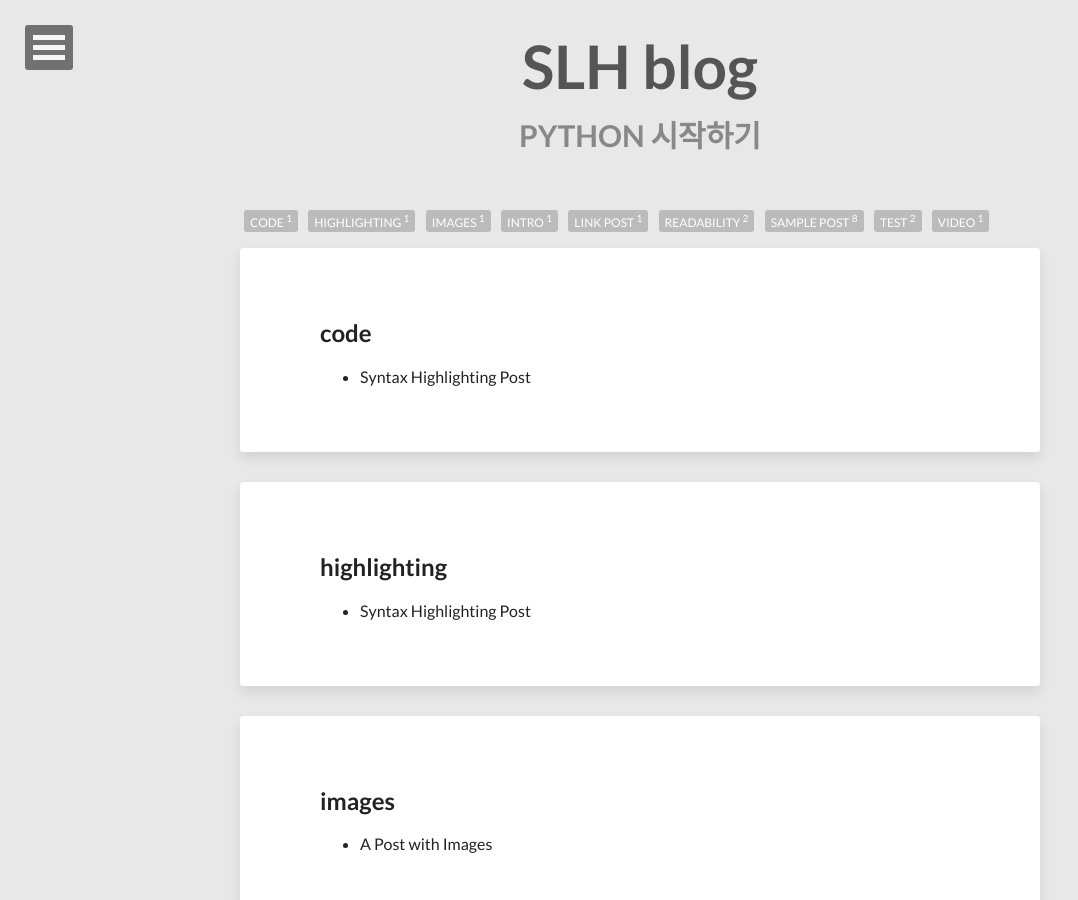
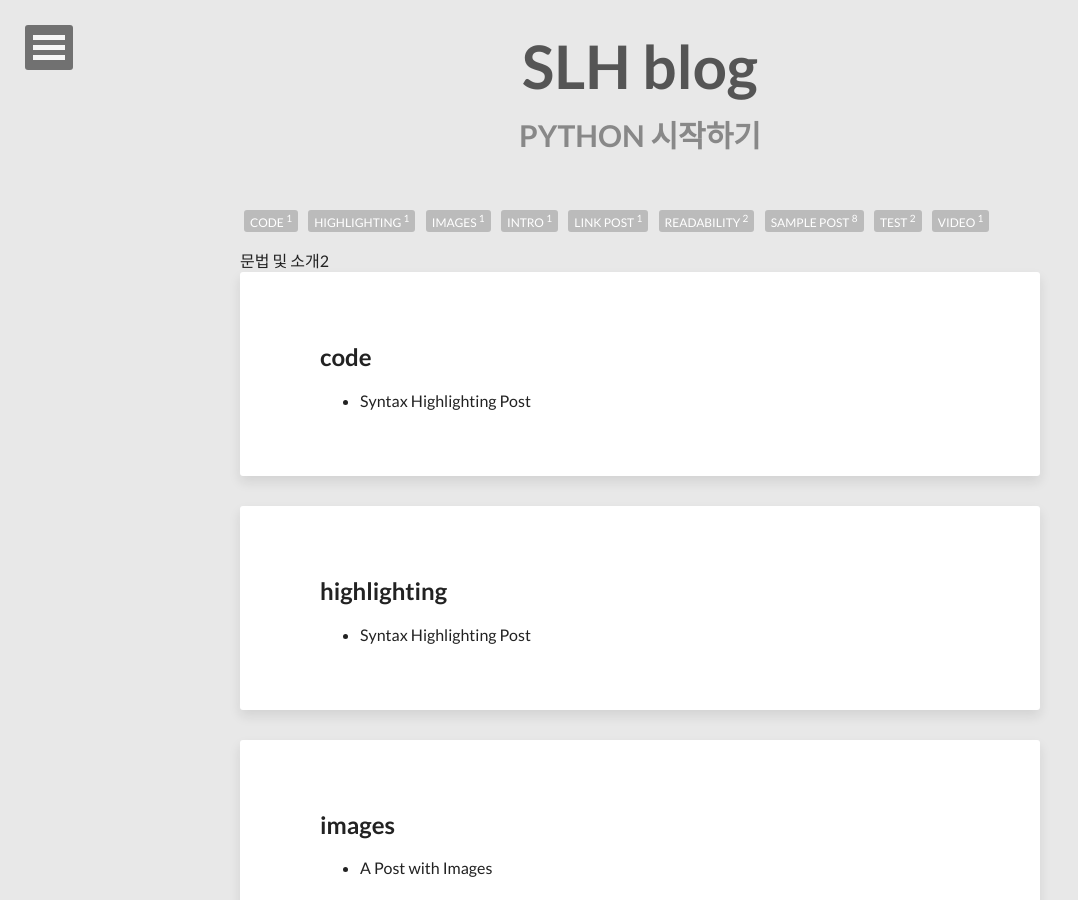
Before and after one commit to geoncheollee/geonblog, a Jekyll site: the page built from lecture_1.html, in a window 1280 px wide and 900 px high. Shown: the whole window, without its empty margins (0-1078 px from the left). Built offline with Jekyll 4.4.1, drawn with Linux system fonts in a browser that asks for light colours; nearby versions of some CDN libraries.

Commit message:
Update lecture_1.html

```diff
--- a/lecture_1.html
+++ b/lecture_1.html
@@ -15,6 +15,8 @@ description: "파이썬 정의와 간단한 문법 소개"
   {% endunless %}{% endfor %}
 </ul>
 
+문법 및 소개2
+
 {% for item in (0..site.tags.size) %}{% unless forloop.last %}
   {% capture this_word %}{{ tags_list[item] | strip_newlines }}{% endcapture %}
 	<article>
```
